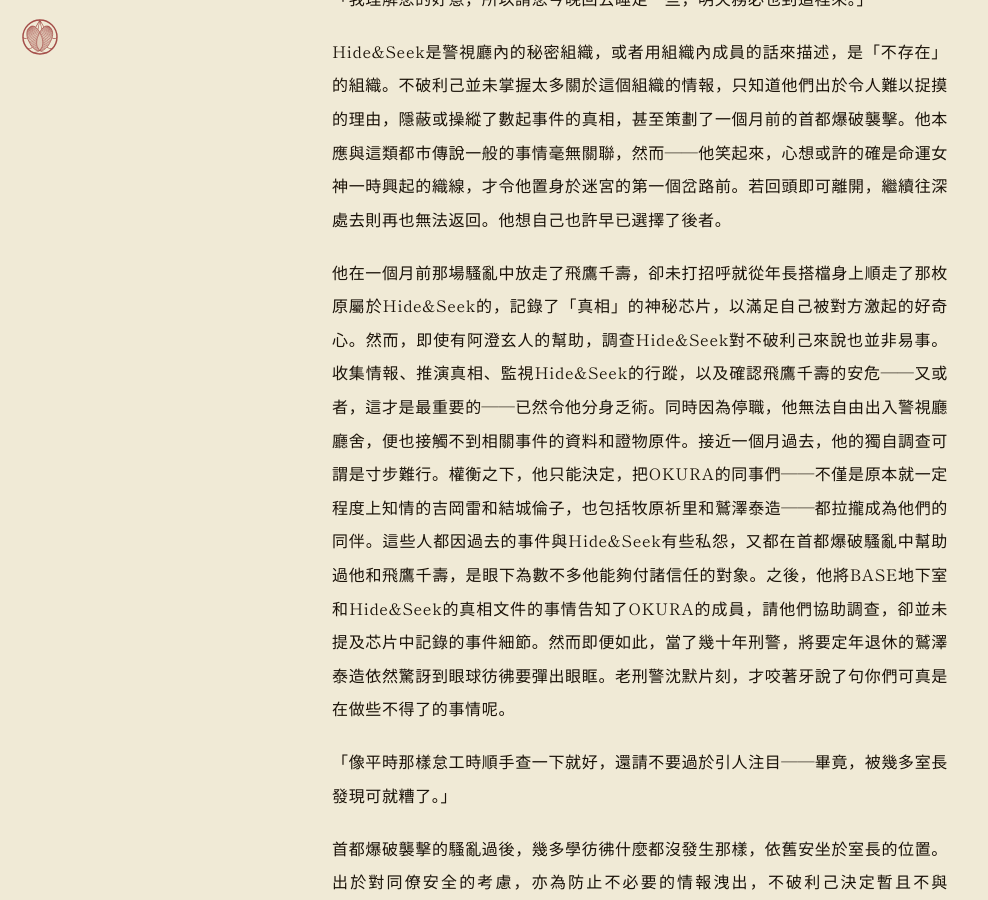
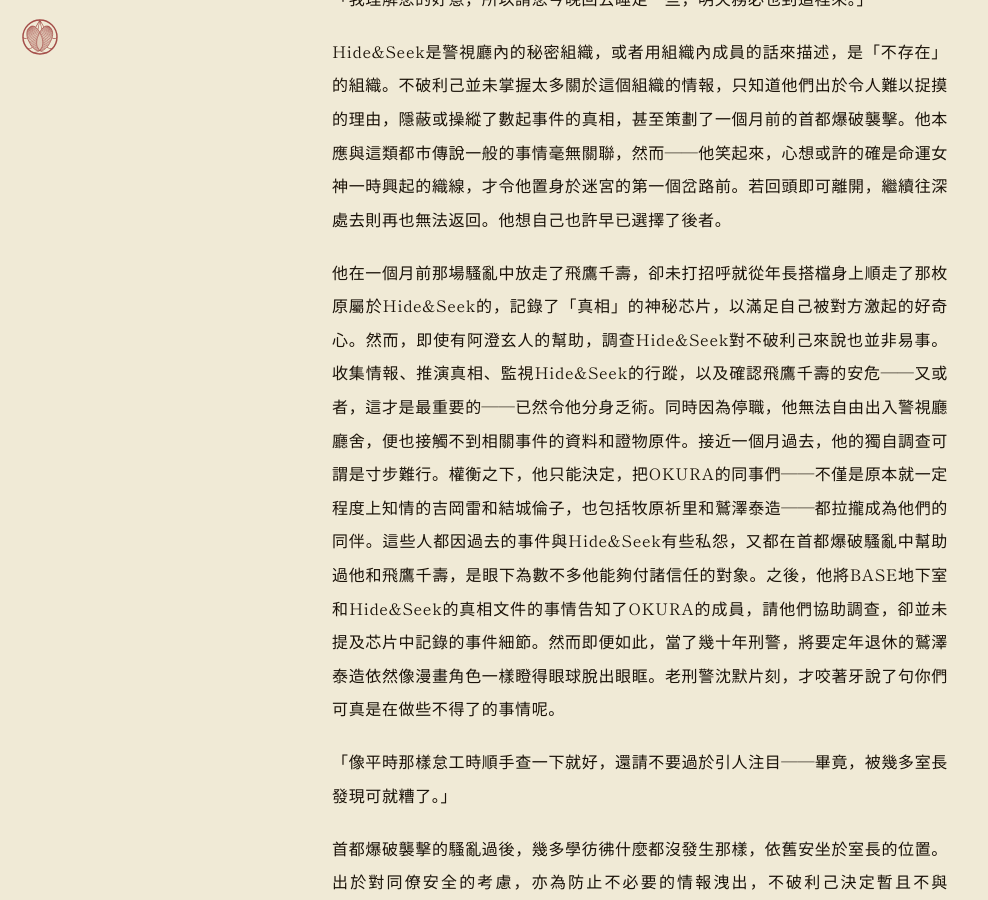
Before and after one commit to AriaYura/eternalnessstudy, a Jekyll site: the page built from posts/takeyabunotsuki/t-01.md, in a window 1280 px wide and 900 px high, scrolled down 2950 px. Shown: the whole window, without its empty margins (0-988 px from the left). Built offline with Jekyll 4.4.1, drawn with Linux system fonts in a browser that asks for light colours; some web fonts are replaced.

Commit message:
small fix t-01-01 0630

```diff
--- a/posts/takeyabunotsuki/t-01.md
+++ b/posts/takeyabunotsuki/t-01.md
@@ -56,7 +56,7 @@
 
 Hide&Seek是警視廳內的秘密組織，或者用組織內成員的話來描述，是「不存在」的組織。不破利己並未掌握太多關於這個組織的情報，只知道他們出於令人難以捉摸的理由，隱蔽或操縱了數起事件的真相，甚至策劃了一個月前的首都爆破襲擊。他本應與這類都市傳說一般的事情毫無關聯，然而——他笑起來，心想或許的確是命運女神一時興起的織線，才令他置身於迷宮的第一個岔路前。若回頭即可離開，繼續往深處去則再也無法返回。他想自己也許早已選擇了後者。
 
-他在一個月前那場騷亂中放走了飛鷹千壽，卻未打招呼就從年長搭檔身上順走了那枚原屬於Hide&Seek的，記錄了「真相」的神秘芯片，以滿足自己被對方激起的好奇心。然而，即使有阿澄玄人的幫助，調查Hide&Seek對不破利己來說也並非易事。收集情報、推演真相、監視Hide&Seek的行蹤，以及確認飛鷹千壽的安危——又或者，這才是最重要的——已然令他分身乏術。同時因為停職，他無法自由出入警視廳廳舍，便也接觸不到相關事件的資料和證物原件。接近一個月過去，他的獨自調查可謂是寸步難行。權衡之下，他只能決定，把OKURA的同事們——不僅是原本就一定程度上知情的吉岡雷和結城倫子，也包括牧原祈里和鷲澤泰造——都拉攏成為他們的同伴。這些人都因過去的事件與Hide&Seek有些私怨，又都在首都爆破騷亂中幫助過他和飛鷹千壽，是眼下為數不多他能夠付諸信任的對象。之後，他將BASE地下室和Hide&Seek的真相文件的事情告知了OKURA的成員，請他們協助調查，卻並未提及芯片中記錄的事件細節。然而即便如此，當了幾十年刑警，將要定年退休的鷲澤泰造依然驚訝到眼球彷彿要彈出眼眶。老刑警沈默片刻，才咬著牙說了句你們可真是在做些不得了的事情呢。
+他在一個月前那場騷亂中放走了飛鷹千壽，卻未打招呼就從年長搭檔身上順走了那枚原屬於Hide&Seek的，記錄了「真相」的神秘芯片，以滿足自己被對方激起的好奇心。然而，即使有阿澄玄人的幫助，調查Hide&Seek對不破利己來說也並非易事。收集情報、推演真相、監視Hide&Seek的行蹤，以及確認飛鷹千壽的安危——又或者，這才是最重要的——已然令他分身乏術。同時因為停職，他無法自由出入警視廳廳舍，便也接觸不到相關事件的資料和證物原件。接近一個月過去，他的獨自調查可謂是寸步難行。權衡之下，他只能決定，把OKURA的同事們——不僅是原本就一定程度上知情的吉岡雷和結城倫子，也包括牧原祈里和鷲澤泰造——都拉攏成為他們的同伴。這些人都因過去的事件與Hide&Seek有些私怨，又都在首都爆破騷亂中幫助過他和飛鷹千壽，是眼下為數不多他能夠付諸信任的對象。之後，他將BASE地下室和Hide&Seek的真相文件的事情告知了OKURA的成員，請他們協助調查，卻並未提及芯片中記錄的事件細節。然而即便如此，當了幾十年刑警，將要定年退休的鷲澤泰造依然像漫畫角色一樣瞪得眼球脫出眼眶。老刑警沈默片刻，才咬著牙說了句你們可真是在做些不得了的事情呢。
 
 「像平時那樣怠工時順手查一下就好，還請不要過於引人注目——畢竟，被幾多室長發現可就糟了。」
 
```
